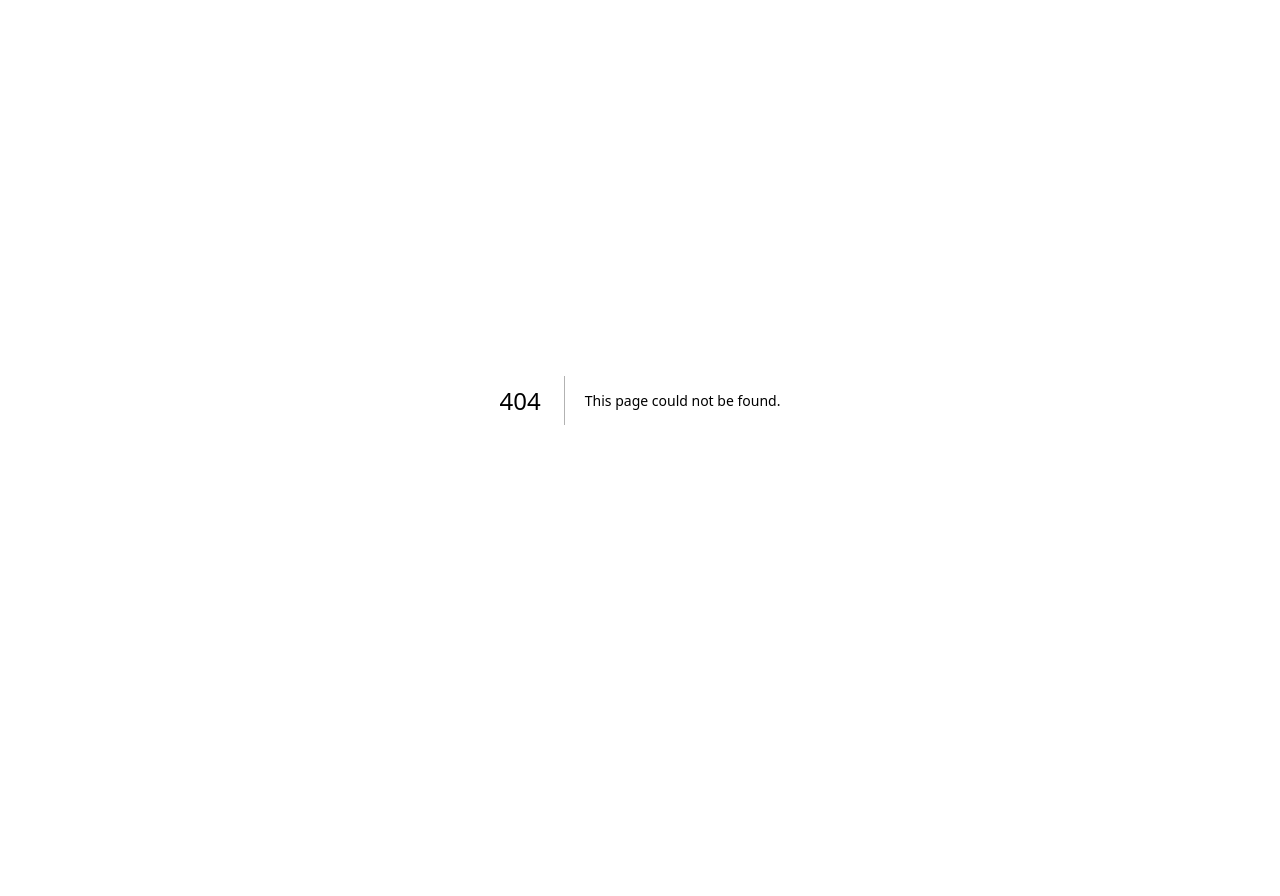
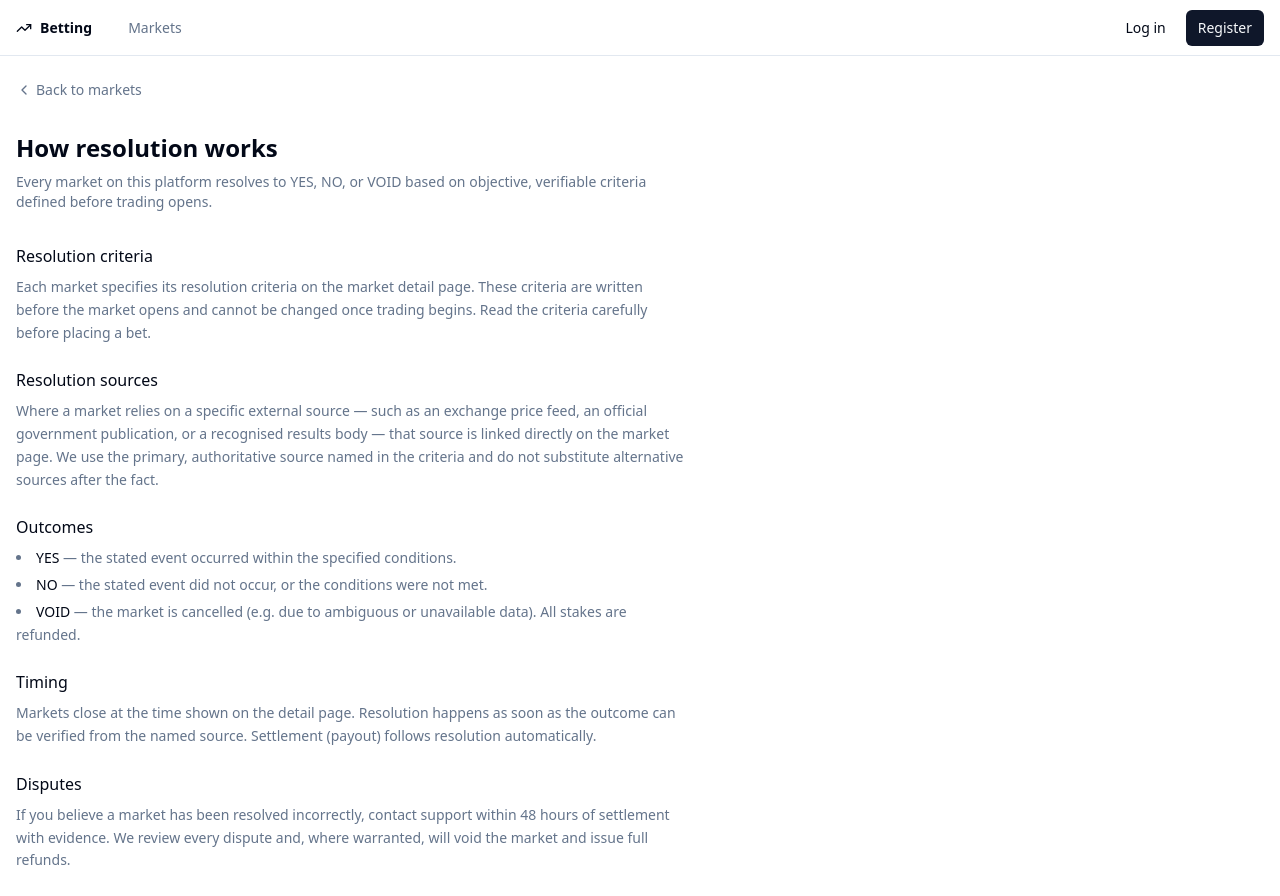
Before and after one commit to kozzan/betting-frontend, a Next.js app: page /app/rules in a window 1280 px wide. Before the commit this address had no page. Before the commit the page ends 800 px from the top, so only its background shows below. Built offline with nearby package versions, Linux system fonts and the light colour scheme; no server answers.

Commit message:
feat(BET-74): resolution source link and how-it-works rules page

```diff
--- a/app/app/markets/[id]/page.tsx
+++ b/app/app/markets/[id]/page.tsx
@@ -103,13 +103,31 @@ export default async function MarketDetailPage({ params }: PageProps) {
 
         {/* Resolution criteria */}
         {market.resolutionCriteria && (
-          <div className="space-y-1">
+          <div className="space-y-2">
             <h2 className="text-sm font-medium text-muted-foreground uppercase tracking-wide">
               Resolution criteria
             </h2>
             <p className="text-sm leading-relaxed whitespace-pre-wrap">
               {market.resolutionCriteria}
             </p>
+            <div className="flex flex-wrap gap-4 pt-1 text-sm">
+              <Link
+                href="/app/rules"
+                className="text-primary hover:underline"
+              >
+                How resolution works &rarr;
+              </Link>
+              {market.resolutionSourceUrl && (
+                <a
+                  href={market.resolutionSourceUrl}
+                  target="_blank"
+                  rel="noopener noreferrer"
+                  className="text-primary hover:underline"
+                >
+                  Resolution source &rarr;
+                </a>
+              )}
+            </div>
           </div>
         )}
 
--- /dev/null
+++ b/app/app/rules/page.tsx
@@ -0,0 +1,89 @@
+import Link from "next/link";
+import { ChevronLeft } from "lucide-react";
+
+export const metadata = {
+  title: "How resolution works",
+};
+
+export default function RulesPage() {
+  return (
+    <div className="max-w-2xl space-y-8">
+      <Link
+        href="/app/markets"
+        className="inline-flex items-center gap-1 text-sm text-muted-foreground hover:text-foreground"
+      >
+        <ChevronLeft className="h-4 w-4" />
+        Back to markets
+      </Link>
+
+      <div className="space-y-2">
+        <h1 className="text-2xl font-semibold">How resolution works</h1>
+        <p className="text-muted-foreground text-sm">
+          Every market on this platform resolves to YES, NO, or VOID based on
+          objective, verifiable criteria defined before trading opens.
+        </p>
+      </div>
+
+      <div className="space-y-6 text-sm leading-relaxed">
+        <section className="space-y-2">
+          <h2 className="font-medium text-base">Resolution criteria</h2>
+          <p className="text-muted-foreground">
+            Each market specifies its resolution criteria on the market detail
+            page. These criteria are written before the market opens and cannot
+            be changed once trading begins. Read the criteria carefully before
+            placing a bet.
+          </p>
+        </section>
+
+        <section className="space-y-2">
+          <h2 className="font-medium text-base">Resolution sources</h2>
+          <p className="text-muted-foreground">
+            Where a market relies on a specific external source — such as an
+            exchange price feed, an official government publication, or a
+            recognised results body — that source is linked directly on the
+            market page. We use the primary, authoritative source named in the
+            criteria and do not substitute alternative sources after the fact.
+          </p>
+        </section>
+
+        <section className="space-y-2">
+          <h2 className="font-medium text-base">Outcomes</h2>
+          <ul className="list-disc list-inside space-y-1 text-muted-foreground">
+            <li>
+              <span className="text-foreground font-medium">YES</span> — the
+              stated event occurred within the specified conditions.
+            </li>
+            <li>
+              <span className="text-foreground font-medium">NO</span> — the
+              stated event did not occur, or the conditions were not met.
+            </li>
+            <li>
+              <span className="text-foreground font-medium">VOID</span> — the
+              market is cancelled (e.g. due to ambiguous or unavailable data).
+              All stakes are refunded.
+            </li>
+          </ul>
+        </section>
+
+        <section className="space-y-2">
+          <h2 className="font-medium text-base">Timing</h2>
+          <p className="text-muted-foreground">
+            Markets close at the time shown on the detail page. Resolution
+            happens as soon as the outcome can be verified from the named
+            source. Settlement (payout) follows resolution automatically.
+          </p>
+        </section>
+
+        <section className="space-y-2">
+          <h2 className="font-medium text-base">Disputes</h2>
+          <p className="text-muted-foreground">
+            If you believe a market has been resolved incorrectly, contact
+            support within 48 hours of settlement with evidence. We review
+            every dispute and, where warranted, will void the market and issue
+            full refunds.
+          </p>
+        </section>
+      </div>
+    </div>
+  );
+}
--- a/lib/mocks.ts
+++ b/lib/mocks.ts
@@ -68,6 +68,7 @@ const MARKET_DETAILS: Record<string, Market> = {
     status: "OPEN",
     resolutionCriteria:
       "Resolved using the Coinbase BTC/USD daily closing price. A single daily close above $100,000 is sufficient.",
+    resolutionSourceUrl: "https://www.coinbase.com/price/bitcoin",
     closeTime: "2025-12-31T23:59:00Z",
     settlementTime: null,
     resolvedOutcome: null,
--- a/types/markets.ts
+++ b/types/markets.ts
@@ -26,6 +26,7 @@ export interface Market {
   category: MarketCategory;
   status: MarketStatus;
   resolutionCriteria: string;
+  resolutionSourceUrl?: string | null;
   closeTime: string;
   settlementTime: string | null;
   resolvedOutcome: Outcome | null;
```
